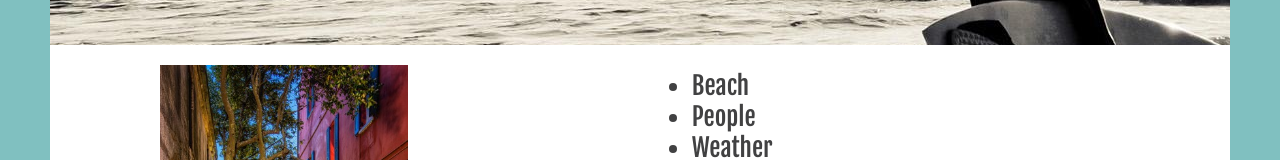
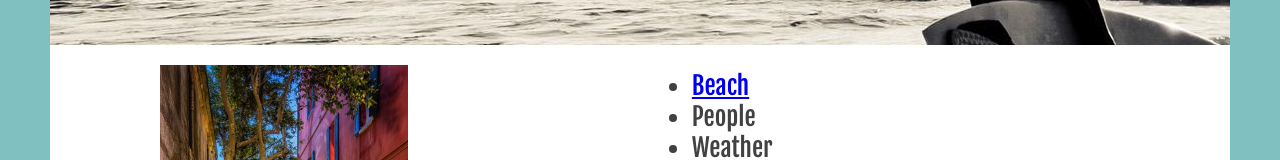
Before and after one commit to brookebc/wavemaker, a plain HTML site: page charleston.html in a window 1280 px wide. Shown: the part 475-635 px from the top of the page. Drawn offline with Linux system fonts and the light colour scheme; a web font is replaced by a local one.

Commit message:
getting ready for the new

```diff
--- a/charleston.html
+++ b/charleston.html
@@ -17,7 +17,7 @@
 			</section>
 			<section class="column-half">
 			<ul>
-				<li>Beach</li>
+				<li><a href="#" class="fancy-a">Beach</a></li>
 				<li>People</li>
 				<li>Weather</li>
 				<li>Food</li>
```
Also changed, not shown: styles.css (line endings or trailing spaces).
